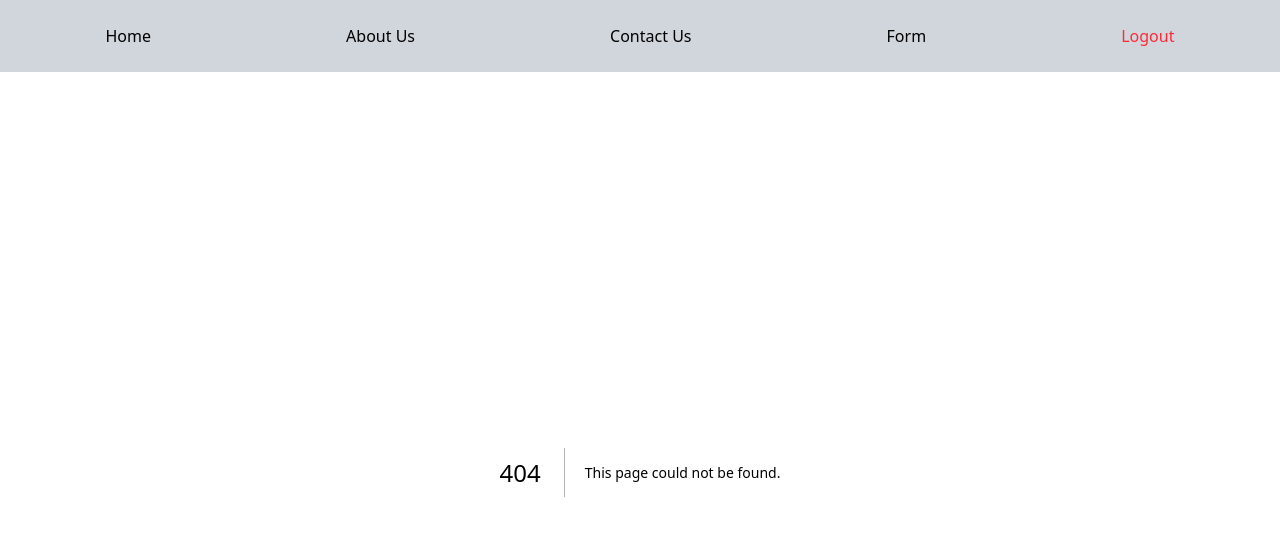
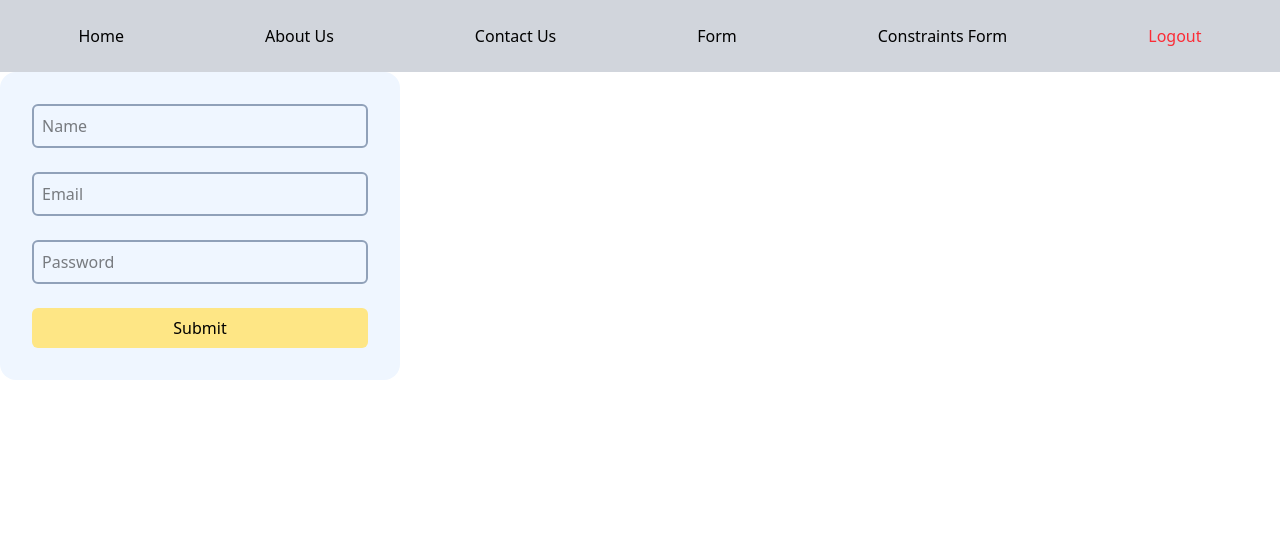
Before and after one commit to Sayuj-D/Form-Playwright-Revised-, a Next.js app: page /constraintsApi in a window 1280 px wide. Before the commit this address had no page. Shown: the top 536 px of the page. Built offline with nearby package versions, Linux system fonts and the light colour scheme.

Commit message:
utils added

```diff
--- a/app/Form/page.tsx
+++ b/app/Form/page.tsx
@@ -4,43 +4,14 @@ import { checkHere } from "@/components/utils/check";
 import toastdisplay from "@/components/utils/toastdisplay";
 import { ToastContainer } from "react-toastify";
 
-const inputNames = [
-  "name",
-  "email",
-  "password",
-  "date",
-  "country",
-  "aboutMe",
-  "male",
-  "female",
-  "others",
-  "writing",
-  "design",
-  "coding",
-  "testing",
-] as const;
+import { inputNames } from "@/components/utils/form_inputnames";
+import { inputRefs } from "@/components/utils/form_inputnames";
 
 type InputKeys = (typeof inputNames)[number];
 
 const Form = () => {
   const [errors, setErrors] = useState<checkHere>({});
   const [pending, startTransition] = useTransition();
-
-  const inputRefs = useRef<Record<InputKeys, HTMLInputElement | null>>({
-    name: null,
-    email: null,
-    password: null,
-    date: null,
-    country: null,
-    aboutMe: null,
-    male: null,
-    female: null,
-    others: null,
-    writing: null,
-    design: null,
-    coding: null,
-    testing: null,
-  });
 
   const resetError = (field: keyof checkHere) => {
     if (errors[field]) {
--- /dev/null
+++ b/app/constraintsApi/page.tsx
@@ -0,0 +1,104 @@
+"use client";
+import React, { useRef } from "react";
+
+const Constraintsform = () => {
+  const nameRef = useRef(null);
+  const emailRef = useRef(null);
+  const passwordRef = useRef(null);
+
+  const validEmails = [
+    "sayujrumsan@gmail.com",
+    "sayuj@gmail.com",
+    "runsan@gmail.com",
+  ];
+
+  const handleSubmit = (e) => {
+    e.preventDefault();
+
+    // Reset custom messages
+    nameRef.current.setCustomValidity("");
+    passwordRef.current.setCustomValidity("");
+    emailRef.current.setCustomValidity("");
+
+    let isValid = true;
+
+    const name = nameRef.current.value.trim();
+    const password = passwordRef.current.value.trim();
+    const email = emailRef.current.value.trim();
+
+    // Name must be "sayujya"
+    if (name.toLowerCase() !== "sayujya") {
+      nameRef.current.setCustomValidity("Name must be 'sayujya'.");
+      isValid = false;
+    }
+
+    // Password must be exactly 8 characters
+    if (password.length !== 8) {
+      passwordRef.current.setCustomValidity(
+        "Password must be exactly 8 characters."
+      );
+      isValid = false;
+    }
+
+    // Check for valid email
+    if (!validEmails.includes(email)) {
+      emailRef.current.setCustomValidity("Email does not match!");
+      isValid = false;
+    }
+
+    // Show validation messages
+    const nameValid = nameRef.current.reportValidity();
+    const emailValid = emailRef.current.reportValidity();
+    const passwordValid = passwordRef.current.reportValidity();
+
+    if (isValid && nameValid && emailValid && passwordValid) {
+      alert("The form is submitted.");
+      nameRef.current.value = "";
+      emailRef.current.value = "";
+      passwordRef.current.value = "";
+    }
+  };
+
+  return (
+    <div className="bg-blue-50 p-8 rounded-2xl max-w-[400px]">
+      <form
+        onSubmit={handleSubmit}
+        className="flex flex-col gap-6 max-w-[400px]"
+        noValidate
+      >
+        <input
+          ref={nameRef}
+          type="text"
+          name="name"
+          placeholder="Name"
+          required
+          className="border-2 rounded-md border-slate-400 py-2 px-2"
+        />
+        <input
+          ref={emailRef}
+          type="email"
+          name="email"
+          placeholder="Email"
+          required
+          className="border-2 rounded-md border-slate-400 py-2 px-2"
+        />
+        <input
+          ref={passwordRef}
+          type="password"
+          name="password"
+          placeholder="Password"
+          required
+          className="border-2 rounded-md border-slate-400 py-2 px-2"
+        />
+        <button
+          type="submit"
+          className="bg-amber-200 rounded-md py-2 cursor-pointer"
+        >
+          Submit
+        </button>
+      </form>
+    </div>
+  );
+};
+
+export default Constraintsform;
--- a/app/layout.tsx
+++ b/app/layout.tsx
@@ -43,6 +43,7 @@ export default function RootLayout({
             <Link href="/about">About Us</Link>
             <Link href="/contact">Contact Us</Link>
             <Link href="/form">Form</Link>
+            <Link href="/constraintsApi">Constraints Form</Link>
             <button
               onClick={() => {
                 localStorage.removeItem("authToken"); // Remove JWT token
--- /dev/null
+++ b/components/utils/form_inputnames.ts
@@ -0,0 +1,32 @@
+import { useRef } from "react";
+export const inputNames = [
+  "name",
+  "email",
+  "password",
+  "date",
+  "country",
+  "aboutMe",
+  "male",
+  "female",
+  "others",
+  "writing",
+  "design",
+  "coding",
+  "testing",
+] as const;
+
+export const inputRefs = useRef<Record<InputKeys, HTMLInputElement | null>>({
+  name: null,
+  email: null,
+  password: null,
+  date: null,
+  country: null,
+  aboutMe: null,
+  male: null,
+  female: null,
+  others: null,
+  writing: null,
+  design: null,
+  coding: null,
+  testing: null,
+});
--- a/components/utils/toastdisplay.ts
+++ b/components/utils/toastdisplay.ts
@@ -1,6 +1,6 @@
 import { toast, Bounce } from "react-toastify";
 
-const showToast = (message, type, theme = "colored") => {
+const showToast = (message, type, theme) => {
   toast[type](message, {
     position: "top-right",
     autoClose: 2000,
@@ -15,14 +15,16 @@ const showToast = (message, type, theme = "colored") => {
 };
 
 const toastdisplay = {
-  userNotFound: () => showToast("User not found", "error"),
-  emptyField: () => showToast("Empty field detected!", "warning"),
-  incorrectPassword: () => showToast("Incorrect password!", "error"),
-  loginSuccess: () => showToast("Login Successful!", "success"),
-  fillAllFields: () => showToast("Please fill all the fields!", "warning"),
-  signUpSuccessfull: () => showToast("SignUp Successful!", "success"),
-  formSubmitting: () => showToast("Form Submitting", "warning"),
-  formSubmitted: () => showToast("Form Submitted!", "success"),
+  userNotFound: () => showToast("User not found", "error", "light"),
+  emptyField: () => showToast("Empty field detected!", "warning", "light"),
+  incorrectPassword: () => showToast("Incorrect password!", "error", "light"),
+  loginSuccess: () => showToast("Login Successful!", "success", "colored"),
+  fillAllFields: () =>
+    showToast("Please fill all the fields!", "warning", "light"),
+  signUpSuccessfull: () =>
+    showToast("SignUp Successful!", "success", "colored"),
+  formSubmitting: () => showToast("Form Submitting", "warning", "light"),
+  formSubmitted: () => showToast("Form Submitted!", "success", "colored"),
 };
 
 export default toastdisplay;
```
